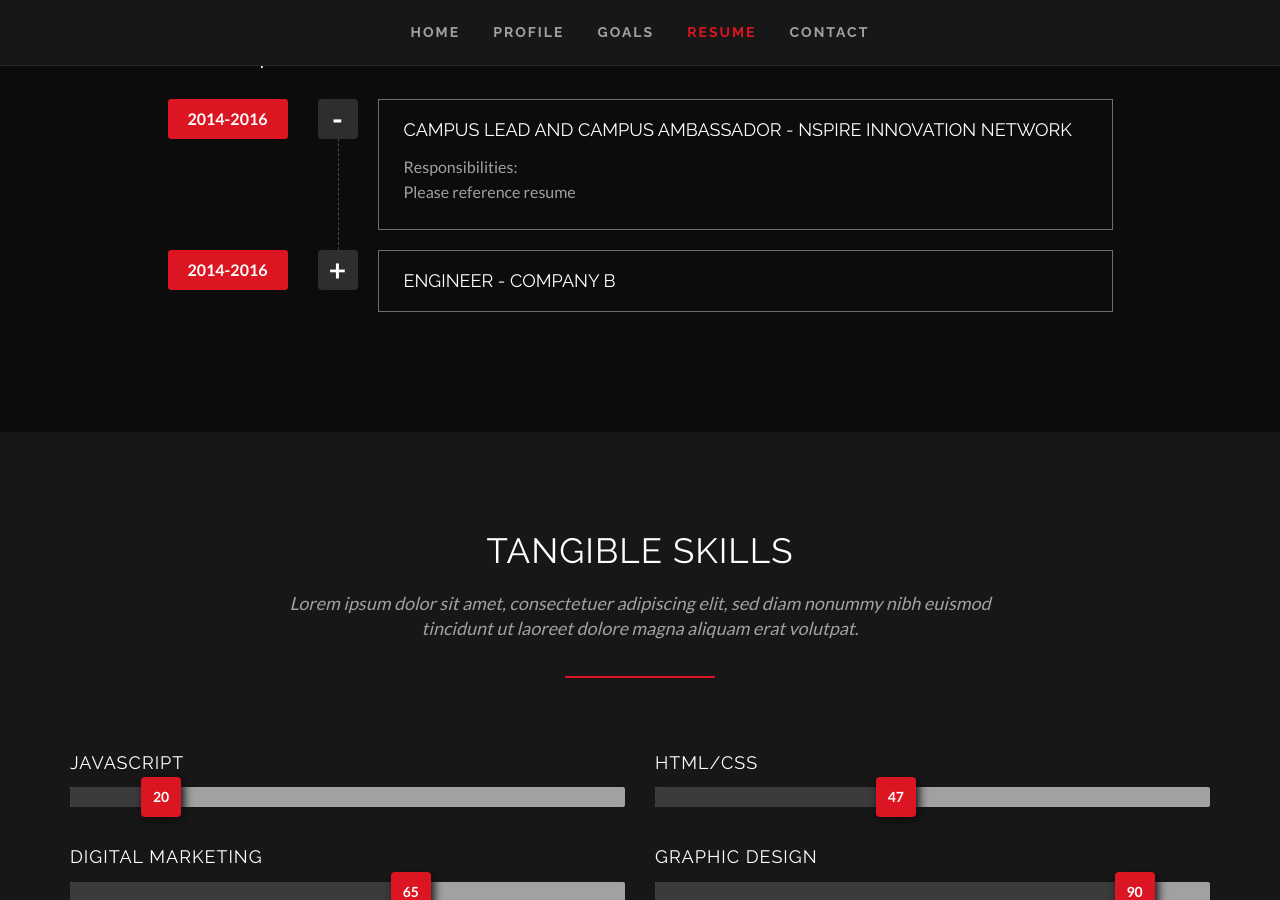
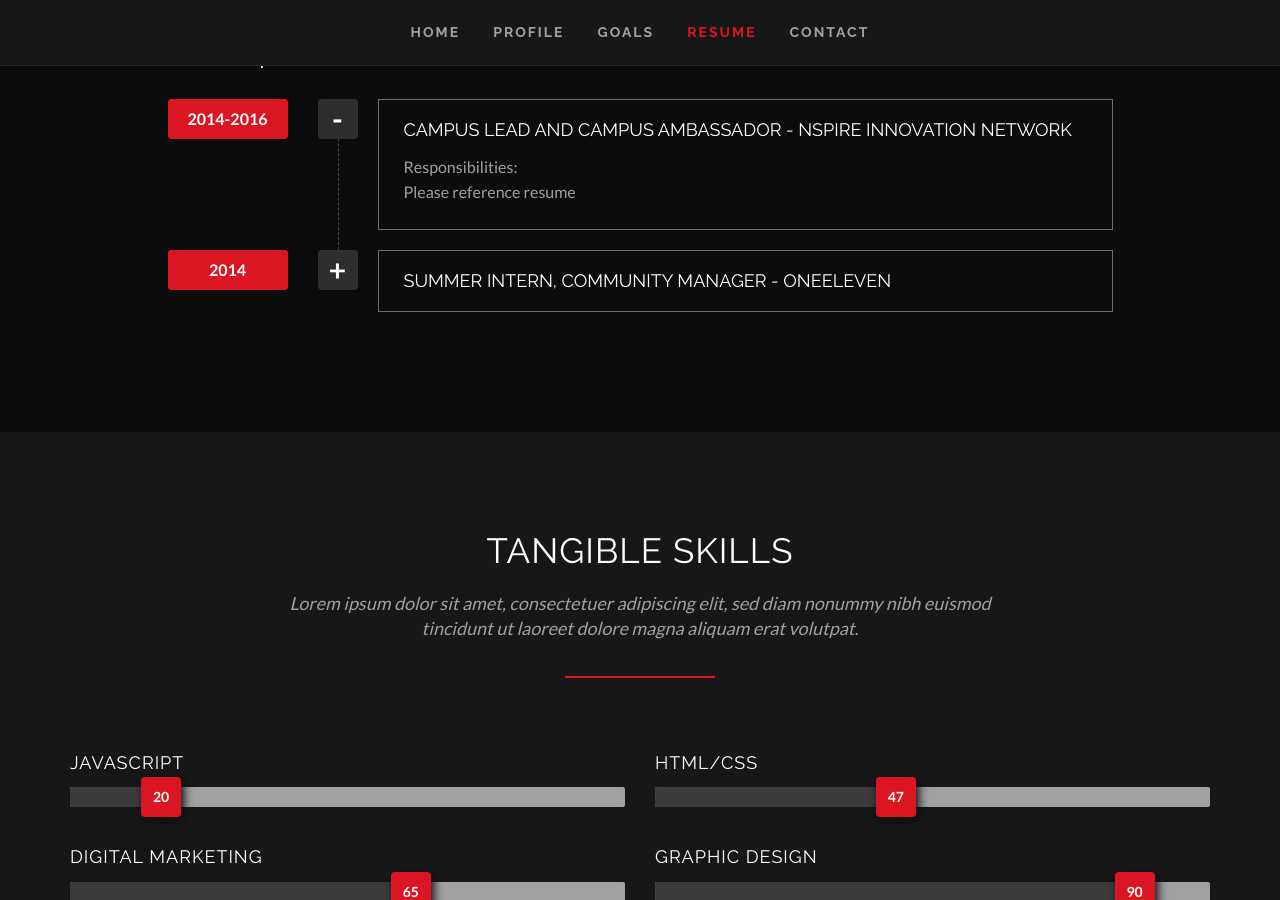
Before and after one commit to clearcareer/AhmadKhan, a Jekyll site: the page built from index.html, in a window 1280 px wide and 900 px high, scrolled down 3127 px. Built offline with Jekyll 4.4.1, drawn with Linux system fonts in a browser that asks for light colours; some web fonts are replaced.

Commit message:
Updated '/index.html' via CloudCannon

```diff
--- a/index.html
+++ b/index.html
@@ -35,10 +35,10 @@
     company: Nspire Innovation Network
     description: Please reference resume
   - number: 2
-    years: 2014-2016
-    position: Engineer
-    company: Company B
-    description: 'Lorem ipsum dolor sit amet, consectetuer adipiscing elit.'
+    years: '2014'
+    position: 'Summer Intern, Community Manager'
+    company: OneEleven
+    description: Please reference resume
 skills:
   - name: Javascript
     level: 20
```
